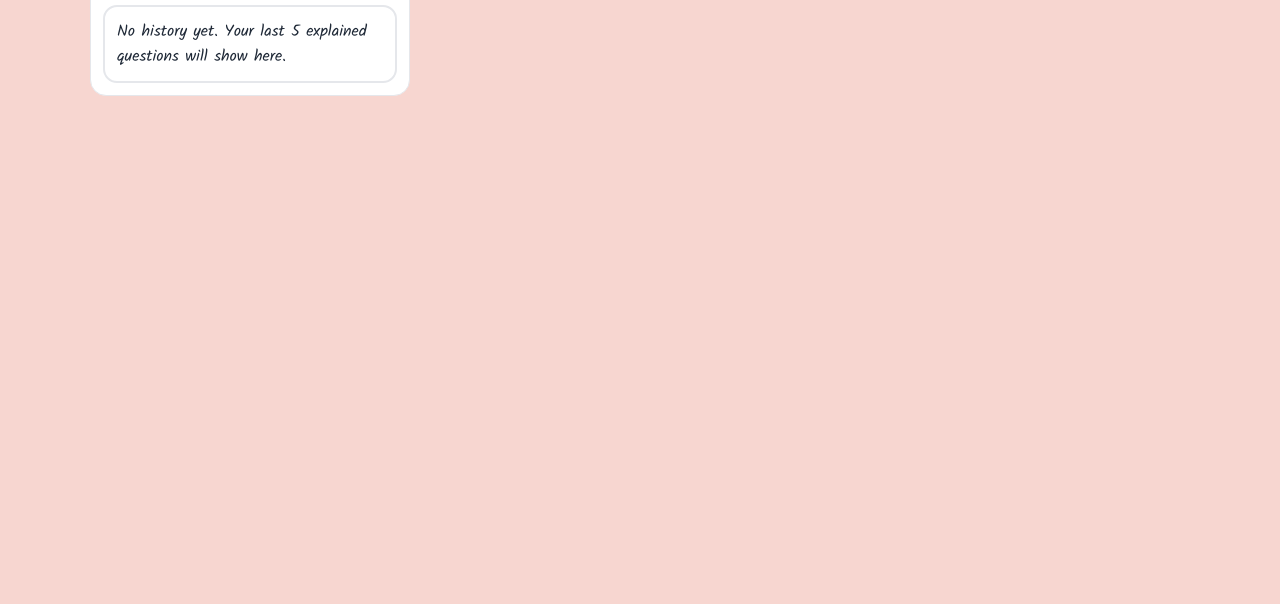
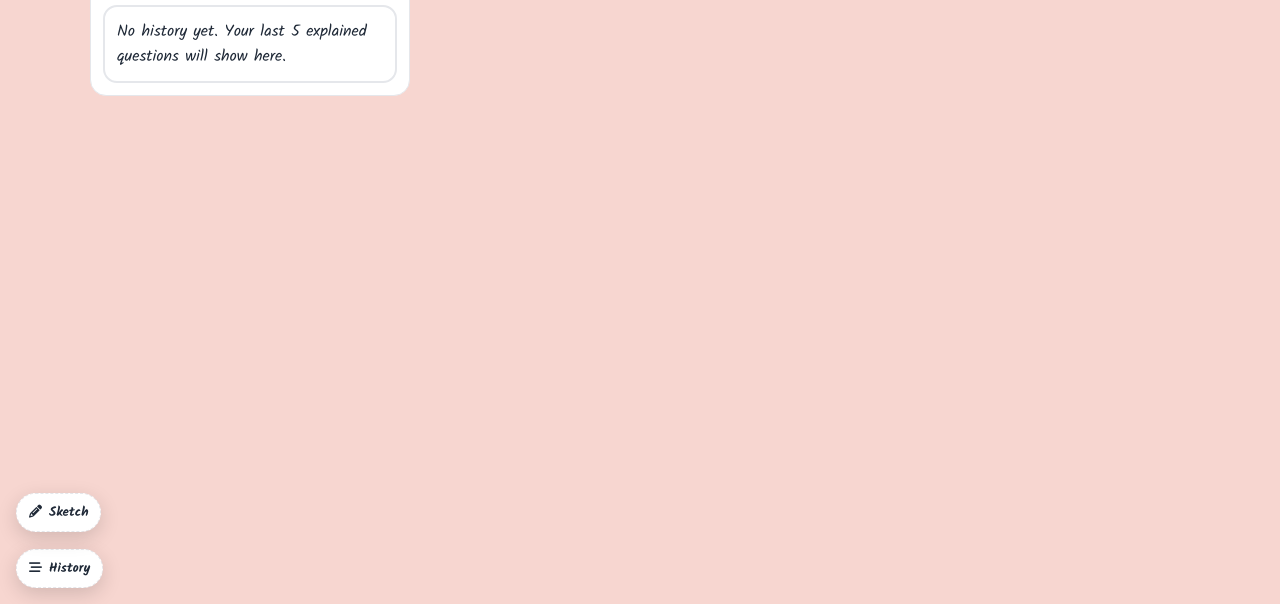
Before and after one commit to heygopal67-web/homework-helper, a plain HTML site: page index.html in a window 1280 px wide. Shown: the part 196-800 px from the top of the page. Drawn offline with Linux system fonts and the light colour scheme; a web font is replaced by a local one.

Commit message:
history/sketch button change pos.

```diff
--- a/styles.css
+++ b/styles.css
@@ -143,6 +143,10 @@ input:checked + .slider:before { transform: translateX(24px); }
 }
 .sketch-toolbar { position: absolute; bottom: 16px; right: 16px; display: flex; gap: 8px; }
 
+/* Floating controls: History and Sketch at bottom-left */
+#toggleSidebarBtn { position: fixed; left: 16px; bottom: 16px; z-index: 60; box-shadow: 0 6px 20px rgba(0,0,0,0.15); }
+#sketchToggleBtn { position: fixed; left: 16px; bottom: 72px; z-index: 60; box-shadow: 0 6px 20px rgba(0,0,0,0.15); }
+
 @media (min-width: 960px) {
   .layout { grid-template-columns: 320px 1fr; grid-template-areas: 'sidebar content'; }
   .layout.sidebar-hidden { grid-template-columns: 0 1fr; }
```
